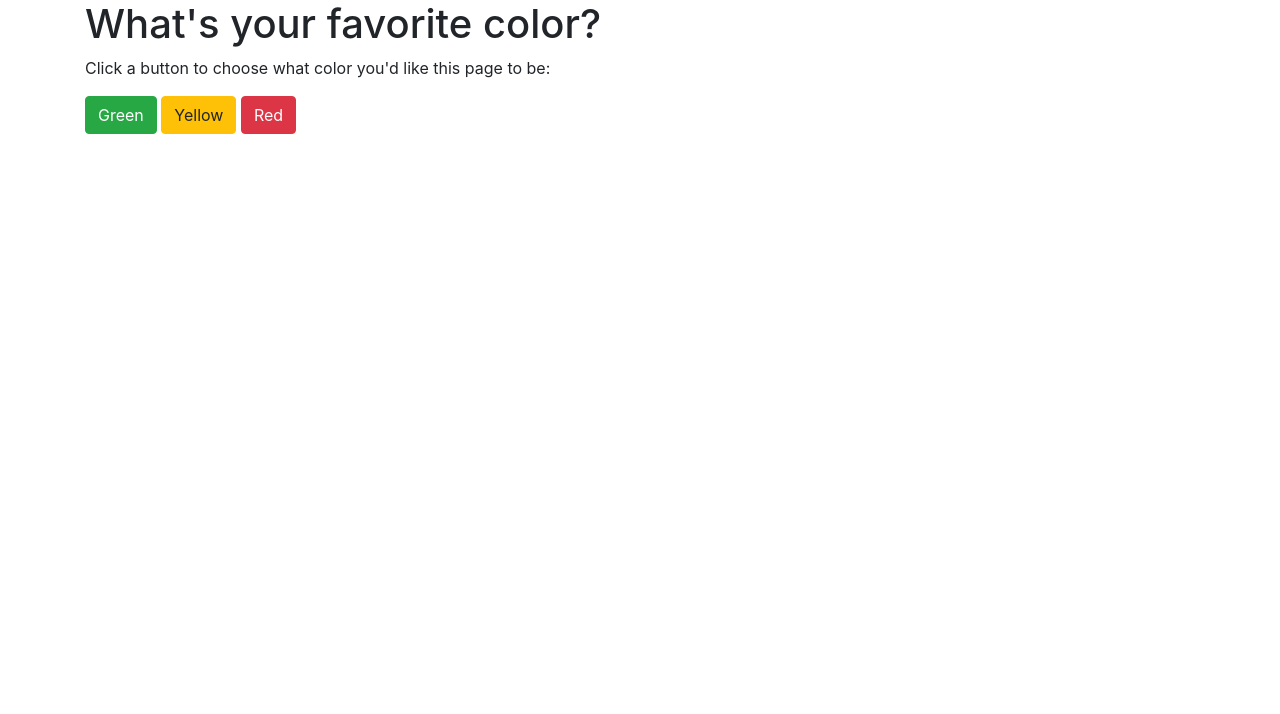
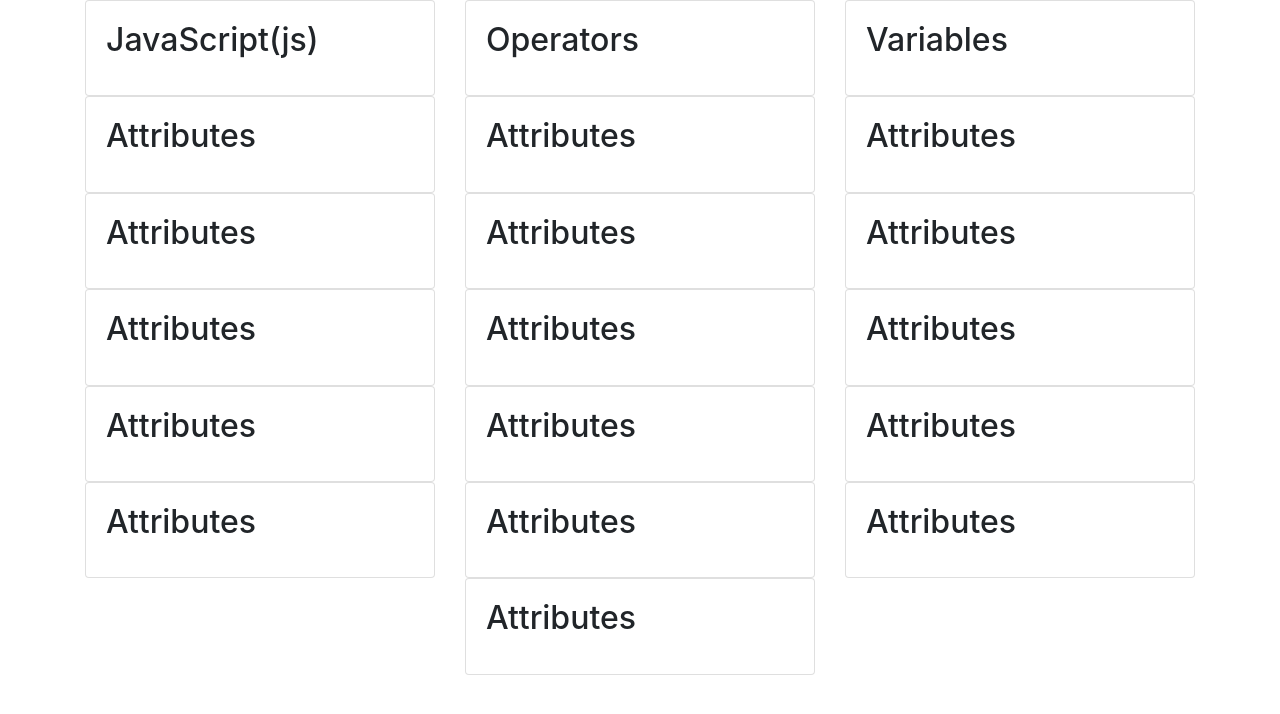
Before and after one commit to HarrisonStrand/flashcards, a plain HTML site: page index.html in a window 1280 px wide. Drawn offline with Linux system fonts and the light colour scheme.

Commit message:
setup card structure
Co-Authored By:Harrison Strand <harrisonstrand@gmail.com>

```diff
--- a/index.html
+++ b/index.html
@@ -5,16 +5,217 @@
   <link href="css/styles.css" rel="stylesheet" type="text/css">
   <script src="js/jquery-3.5.1.js"></script>
   <script src="js/scripts.js"></script>
-  <title>Colors</title>
+  <title>Flash Cards</title>
 </head>
 <body>
   <div class="container">
-    <h1>What's your favorite color?</h1>
-    <p>Click a button to choose what color you'd like this page to be:</p>
+    <div class="row">
+      <div class="col-md-4">
+      <div class="card">
+        <div class="card-body">
+          <div class="centertext">
+            <h2 class="card-title">JavaScript(js)</h2>
+            <p></p>
+          </div>
+        </div>
+      </div>
+      </div>
+      <div class="col-md-4">
+        <div class="card">
+          <div class="card-body">
+            <div class="centertext">
+              <h2 class="card-title">Operators</h2>
+              <p></p>
+            </div>
+          </div>
+        </div>
+        </div>
+      <div class="col-md-4">
+        <div class="card">
+          <div class="card-body">
+            <div class="centertext">
+              <h2 class="card-title">Variables</h2>
+              <p></p>
+            </div>
+          </div>
+        </div>
+      </div>
+    </div>
+    <div class="row">
+      <div class="col-md-4">
+      <div class="card">
+        <div class="card-body">
+          <div class="centertext">
+            <h2 class="card-title">Attributes</h2>
+            <p></p>
+          </div>
+        </div>
+      </div>
+      </div>
+      <div class="col-md-4">
+        <div class="card">
+          <div class="card-body">
+            <div class="centertext">
+              <h2 class="card-title">Attributes</h2>
+              <p></p>
+            </div>
+          </div>
+        </div>
+        </div>
+      <div class="col-md-4">
+        <div class="card">
+          <div class="card-body">
+            <div class="centertext">
+              <h2 class="card-title">Attributes</h2>
+              <p></p>
+            </div>
+          </div>
+        </div>
+      </div>
+    </div>
+    <div class="row">
+      <div class="col-md-4">
+      <div class="card">
+        <div class="card-body">
+          <div class="centertext">
+            <h2 class="card-title">Attributes</h2>
+            <p></p>
+          </div>
+        </div>
+      </div>
+      </div>
+      <div class="col-md-4">
+        <div class="card">
+          <div class="card-body">
+            <div class="centertext">
+              <h2 class="card-title">Attributes</h2>
+              <p></p>
+            </div>
+          </div>
+        </div>
+        </div>
+      <div class="col-md-4">
+        <div class="card">
+          <div class="card-body">
+            <div class="centertext">
+              <h2 class="card-title">Attributes</h2>
+              <p></p>
+            </div>
+          </div>
+        </div>
+      </div>
+    </div>
+    <div class="row">
+      <div class="col-md-4">
+      <div class="card">
+        <div class="card-body">
+          <div class="centertext">
+            <h2 class="card-title">Attributes</h2>
+            <p></p>
+          </div>
+        </div>
+      </div>
+      </div>
+      <div class="col-md-4">
+        <div class="card">
+          <div class="card-body">
+            <div class="centertext">
+              <h2 class="card-title">Attributes</h2>
+              <p></p>
+            </div>
+          </div>
+        </div>
+        </div>
+      <div class="col-md-4">
+        <div class="card">
+          <div class="card-body">
+            <div class="centertext">
+              <h2 class="card-title">Attributes</h2>
+              <p></p>
+            </div>
+          </div>
+        </div>
+      </div>
+    </div>
+    <div class="row">
+      <div class="col-md-4">
+      <div class="card">
+        <div class="card-body">
+          <div class="centertext">
+            <h2 class="card-title">Attributes</h2>
+            <p></p>
+          </div>
+        </div>
+      </div>
+      </div>
+      <div class="col-md-4">
+        <div class="card">
+          <div class="card-body">
+            <div class="centertext">
+              <h2 class="card-title">Attributes</h2>
+              <p></p>
+            </div>
+          </div>
+        </div>
+        </div>
+      <div class="col-md-4">
+        <div class="card">
+          <div class="card-body">
+            <div class="centertext">
+              <h2 class="card-title">Attributes</h2>
+              <p></p>
+            </div>
+          </div>
+        </div>
+      </div>
+    </div>
+    <div class="row">
+      <div class="col-md-4">
+      <div class="card">
+        <div class="card-body">
+          <div class="centertext">
+            <h2 class="card-title">Attributes</h2>
+            <p></p>
+          </div>
+        </div>
+      </div>
+      </div>
+      <div class="col-md-4">
+        <div class="card">
+          <div class="card-body">
+            <div class="centertext">
+              <h2 class="card-title">Attributes</h2>
+              <p></p>
+            </div>
+          </div>
+        </div>
+        </div>
+      <div class="col-md-4">
+        <div class="card">
+          <div class="card-body">
+            <div class="centertext">
+              <h2 class="card-title">Attributes</h2>
+              <p></p>
+            </div>
+          </div>
+        </div>
+      </div>
+    </div>
+    <div class="row">
+      <div class="col-md-4"></div>
+      <div class="col-md-4">
+        <div class="card">
+          <div class="card-body">
+            <div class="centertext">
+              <h2 class="card-title">Attributes</h2>
+              <p></p>
+            </div>
+          </div>
+        </div>
+      </div>
+    </div>
 
-    <button class="btn btn-success" id="green">Green</button>
-    <button class="btn btn-warning" id="yellow">Yellow</button>
-    <button class="btn btn-danger" id="red">Red</button>
+
   </div>
 </body>
 </html>
```
